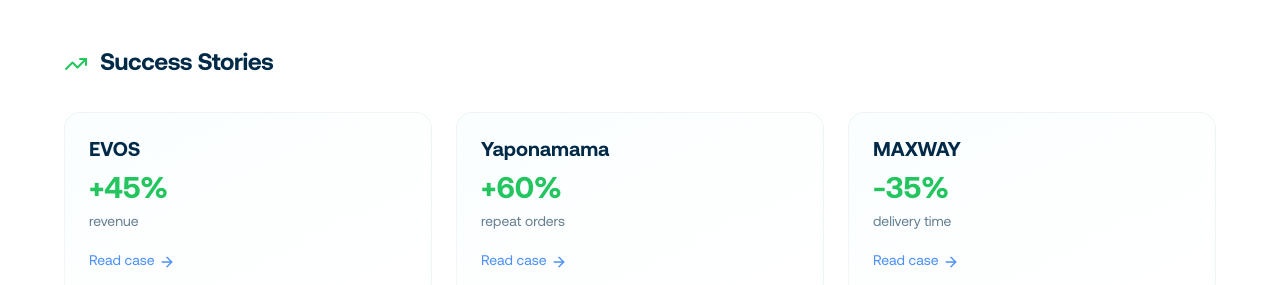
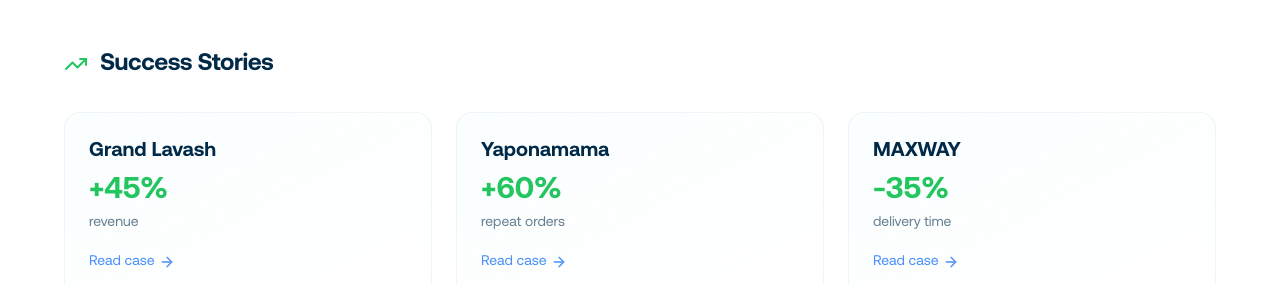
Before and after one commit to faxryuk-commits/delever-io, a React (Vite) app: page /clients in a window 1280 px wide. Shown: the part 3040-3325 px from the top of the page. Built offline with nearby package versions, Linux system fonts and the light colour scheme.

Commit message:
refactor: rename EVOS case study to Grand Lavash (Nukus)

```diff
--- a/scripts/generate-sitemaps.cjs
+++ b/scripts/generate-sitemaps.cjs
@@ -110,7 +110,7 @@ const comparisons = [
 // Case Studies
 const caseStudies = [
   { path: '/case-studies', priority: '0.8', changefreq: 'weekly' },
-  { path: '/case-studies/evos', priority: '0.85', changefreq: 'monthly' },
+  { path: '/case-studies/grand-lavash', priority: '0.85', changefreq: 'monthly' },
   { path: '/case-studies/yaponamama', priority: '0.85', changefreq: 'monthly' },
   { path: '/case-studies/maxway', priority: '0.85', changefreq: 'monthly' },
 ];
--- a/src/data/case-studies.ts
+++ b/src/data/case-studies.ts
@@ -51,25 +51,25 @@ export interface CaseStudy {
 
 export const caseStudies: CaseStudy[] = [
   // ============================================
-  // EVOS
+  // Grand Lavash
   // ============================================
   {
-    slug: 'evos',
-    company: 'EVOS',
-    logo: '/logos/evos.png',
-    industry: 'Fast Food',
+    slug: 'grand-lavash',
+    company: 'Grand Lavash',
+    logo: '/logos/grand-lavash.png',
+    industry: 'Lavash & Kebab',
     country: 'Uzbekistan',
-    city: 'Tashkent',
+    city: 'Nukus',
 
     title: {
-      ru: 'Как EVOS увеличил выручку с доставки на 45% за 6 месяцев',
-      en: 'How EVOS Increased Delivery Revenue by 45% in 6 Months',
-      uz: 'EVOS 6 oyda yetkazib berish daromadini qanday 45% ga oshirdi'
+      ru: 'Как Grand Lavash увеличил выручку с доставки на 45% за 6 месяцев',
+      en: 'How Grand Lavash Increased Delivery Revenue by 45% in 6 Months',
+      uz: 'Grand Lavash 6 oyda yetkazib berish daromadini qanday 45% ga oshirdi'
     },
     description: {
-      ru: 'Кейс внедрения Delever в крупнейшей сети фастфуда Узбекистана. Интеграция с iiko, запуск Telegram-бота, оптимизация доставки.',
-      en: 'Delever implementation case study in Uzbekistan\'s largest fast food chain. iiko integration, Telegram bot launch, delivery optimization.',
-      uz: 'O\'zbekistondagi eng yirik fast food tarmog\'ida Delever joriy etish keysi.'
+      ru: 'Кейс внедрения Delever в популярной сети лаваша в Нукусе. Интеграция с iiko, запуск Telegram-бота, оптимизация доставки.',
+      en: 'Delever implementation case study in popular lavash chain in Nukus. iiko integration, Telegram bot launch, delivery optimization.',
+      uz: 'Nukusdagi mashhur lavash tarmog\'ida Delever joriy etish keysi.'
     },
 
     tagline: {
@@ -79,9 +79,9 @@ export const caseStudies: CaseStudy[] = [
     },
 
     challenge: {
-      ru: 'EVOS — крупнейшая сеть фастфуда в Узбекистане с 50+ точками. До Delever 80% доставки шло через агрегаторы с комиссией 25-30%. Заказы с сайта и Telegram вводились вручную в iiko, что приводило к ошибкам и задержкам. Не было единой базы клиентов и аналитики по каналам.',
-      en: 'EVOS is Uzbekistan\'s largest fast food chain with 50+ locations. Before Delever, 80% of delivery was through aggregators with 25-30% commission. Website and Telegram orders were manually entered into iiko, causing errors and delays. No unified customer database or channel analytics.',
-      uz: 'EVOS — O\'zbekistondagi eng yirik fast food tarmog\'i, 50+ filial. Deleverdan oldin yetkazib berishning 80% 25-30% komissiya bilan agregatorlar orqali o\'tardi.'
+      ru: 'Grand Lavash — популярная сеть лаваша в Нукусе с 5+ точками. До Delever 80% доставки шло через агрегаторы с комиссией 25-30%. Заказы с сайта и Telegram вводились вручную в iiko, что приводило к ошибкам и задержкам. Не было единой базы клиентов и аналитики по каналам.',
+      en: 'Grand Lavash is a popular lavash chain in Nukus with 5+ locations. Before Delever, 80% of delivery was through aggregators with 25-30% commission. Website and Telegram orders were manually entered into iiko, causing errors and delays. No unified customer database or channel analytics.',
+      uz: 'Grand Lavash — Nukusdagi mashhur lavash tarmog\'i, 5+ filial. Deleverdan oldin yetkazib berishning 80% 25-30% komissiya bilan agregatorlar orqali o\'tardi.'
     },
 
     solution: {
@@ -93,8 +93,8 @@ export const caseStudies: CaseStudy[] = [
     results: [
       {
         metric: 'revenue',
-        before: '$180K',
-        after: '$261K',
+        before: '$15K',
+        after: '$21.7K',
         improvement: '+45%',
         label: { ru: 'Выручка с доставки/мес', en: 'Monthly Delivery Revenue', uz: 'Oylik yetkazib berish daromadi' }
       },
@@ -107,8 +107,8 @@ export const caseStudies: CaseStudy[] = [
       },
       {
         metric: 'avg_check',
-        before: '$8.50',
-        after: '$11.20',
+        before: '$6.50',
+        after: '$8.60',
         improvement: '+32%',
         label: { ru: 'Средний чек', en: 'Average Check', uz: 'O\'rtacha chek' }
       },
@@ -127,17 +127,17 @@ export const caseStudies: CaseStudy[] = [
         en: 'Delever helped us regain control of delivery. We used to pay millions to aggregators, now that money stays with us. Most importantly — we know our customers and can work with them directly.',
         uz: 'Delever bizga yetkazib berish ustidan nazoratni qaytarishga yordam berdi. Ilgari agregatorlarga millionlar to\'lardik, endi bu pullar bizda qoladi.'
       },
-      author: 'Азиз Каримов',
-      role: { ru: 'Директор по операциям EVOS', en: 'EVOS Operations Director', uz: 'EVOS Operatsiyalar direktori' }
+      author: 'Бахтияр Утемуратов',
+      role: { ru: 'Директор Grand Lavash', en: 'Grand Lavash Director', uz: 'Grand Lavash direktori' }
     },
 
     products: ['products/channels', 'products/operations', 'integrations/iiko', 'products/marketing'],
 
     timeline: [
-      { date: '2023-01', event: { ru: 'Старт проекта, аудит текущих процессов', en: 'Project start, current process audit', uz: 'Loyiha boshlanishi' } },
-      { date: '2023-02', event: { ru: 'Интеграция с iiko, запуск Telegram-бота', en: 'iiko integration, Telegram bot launch', uz: 'iiko integratsiyasi, Telegram-bot ishga tushirildi' } },
-      { date: '2023-03', event: { ru: 'Запуск программы лояльности', en: 'Loyalty program launch', uz: 'Sodiqlik dasturi ishga tushirildi' } },
-      { date: '2023-06', event: { ru: 'Достигнуты целевые показатели', en: 'Target metrics achieved', uz: 'Maqsadli ko\'rsatkichlarga erishildi' } }
+      { date: '2024-01', event: { ru: 'Старт проекта, аудит текущих процессов', en: 'Project start, current process audit', uz: 'Loyiha boshlanishi' } },
+      { date: '2024-02', event: { ru: 'Интеграция с iiko, запуск Telegram-бота', en: 'iiko integration, Telegram bot launch', uz: 'iiko integratsiyasi, Telegram-bot ishga tushirildi' } },
+      { date: '2024-03', event: { ru: 'Запуск программы лояльности', en: 'Loyalty program launch', uz: 'Sodiqlik dasturi ishga tushirildi' } },
+      { date: '2024-06', event: { ru: 'Достигнуты целевые показатели', en: 'Target metrics achieved', uz: 'Maqsadli ko\'rsatkichlarga erishildi' } }
     ]
   },
 
--- a/src/pages/Clients.tsx
+++ b/src/pages/Clients.tsx
@@ -285,10 +285,10 @@ export function Clients() {
             <div className="grid grid-cols-1 md:grid-cols-3 gap-6">
               {[
                 {
-                  company: 'EVOS',
+                  company: 'Grand Lavash',
                   metric: '+45%',
                   label: language === 'ru' ? 'выручка' : 'revenue',
-                  slug: 'evos'
+                  slug: 'grand-lavash'
                 },
                 {
                   company: 'Yaponamama',
--- a/src/pages/SiteMap.tsx
+++ b/src/pages/SiteMap.tsx
@@ -67,7 +67,7 @@ const pageGroups = [
     color: 'from-emerald-500 to-emerald-600',
     pages: [
       { path: '/case-studies', title: '📊 Все кейсы', priority: 'high' },
-      { path: '/case-studies/evos', title: '🍔 EVOS: +45% выручка', priority: 'high' },
+      { path: '/case-studies/grand-lavash', title: '🌯 Grand Lavash: +45% выручка', priority: 'high' },
       { path: '/case-studies/yaponamama', title: '🍣 Yaponamama: +60% LTV', priority: 'high' },
       { path: '/case-studies/maxway', title: '🚀 MAXWAY: -35% время доставки', priority: 'high' },
     ]
```
